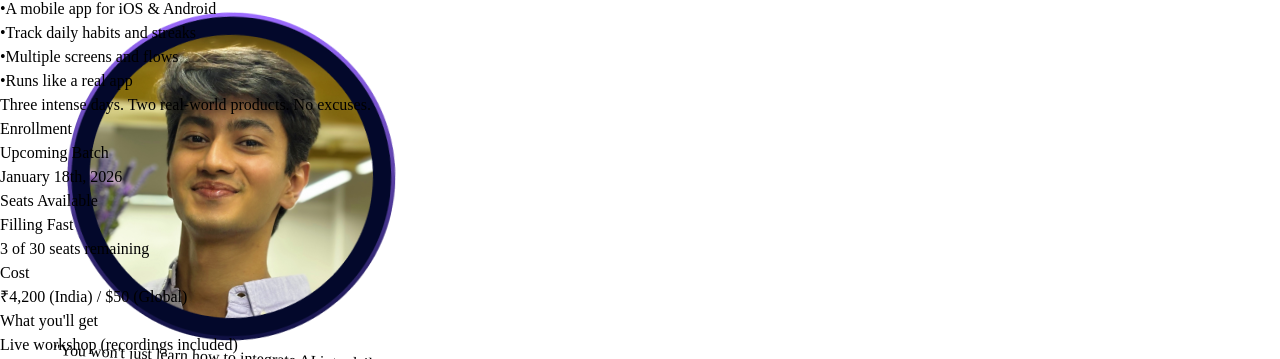
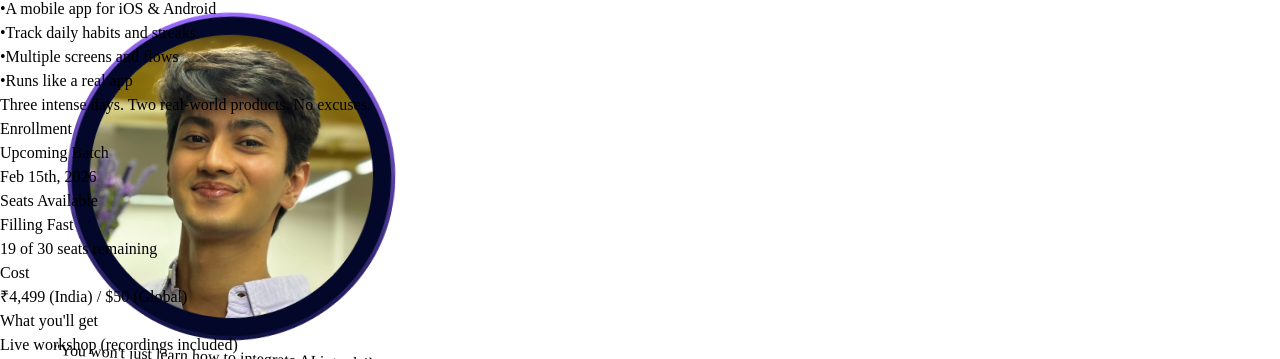
Before and after one commit to launchanyway/LaunchAnyway-v1, a React (Vite) app in the folder client/: page / in a window 1280 px wide. Shown: the part 3421-3780 px from the top of the page. Built offline with nearby package versions, Linux system fonts and the light colour scheme.

Commit message:
Updated home.tsx

```diff
--- a/client/src/pages/home.tsx
+++ b/client/src/pages/home.tsx
@@ -183,7 +183,7 @@ const EnrollmentModal = ({ isOpen, onClose, onSuccess }: { isOpen: boolean, onCl
               </button>
               <div className="relative z-10 -mt-1">
                 <h2 className="text-xl md:text-2xl font-medium font-inter text-white mb-1 md:mb-2">Apply now</h2>
-                <p className="text-white/60 text-[12px] md:text-sm font-medium">Batch starts Jan 18th • 3 seats left</p>
+                <p className="text-white/60 text-[12px] md:text-sm font-medium">Batch starts Feb 15th • 19 seats left</p>
               </div>
             </div>
 
@@ -745,7 +745,7 @@ export default function Home() {
 
               <div className="space-y-1 relative z-10">
                 <p className="text-[11px] font-bold font-mono text-gray-400 uppercase tracking-widest">Upcoming Batch</p>
-                <p className="text-[20px] font-medium text-gray-900 font-inter tracking-tight">January 18th, 2026</p>
+                <p className="text-[20px] font-medium text-gray-900 font-inter tracking-tight">Feb 15th, 2026</p>
               </div>
 
               <div className="space-y-2 relative z-10">
@@ -763,13 +763,13 @@ export default function Home() {
                   <div className="h-2 bg-black/5 rounded-full overflow-hidden">
                     <motion.div
                       initial={{ width: 0 }}
-                      animate={{ width: "90%" }}
+                      animate={{ width: "37%" }}
                       transition={{ duration: 1, ease: "easeOut", delay: 0.3 }}
                       className="h-full bg-gradient-to-r from-orange-500 to-red-500 rounded-full"
                     />
                   </div>
                   <p className="text-[11px] font-semibold text-gray-700 mt-1.5">
-                    3 of 30 seats remaining
+                    19 of 30 seats remaining
                   </p>
                 </div>
               </div>
@@ -777,7 +777,7 @@ export default function Home() {
                 <div className="grid grid-cols-2 gap-6 relative z-10">
                   <div className="space-y-1">
                     <p className="text-[10px] font-bold font-mono text-gray-400 uppercase tracking-widest">Cost</p>
-                    <p className="text-[15px] font-semibold text-gray-800 font-inter">₹4,200 (India) / $50 (Global)</p>
+                    <p className="text-[15px] font-semibold text-gray-800 font-inter">₹4,499 (India) / $50 (Global)</p>
                   </div>
                   <div className="space-y-1">
                     <p className="text-[10px] font-bold font-mono text-gray-400 uppercase tracking-widest">What you'll get</p>
```
